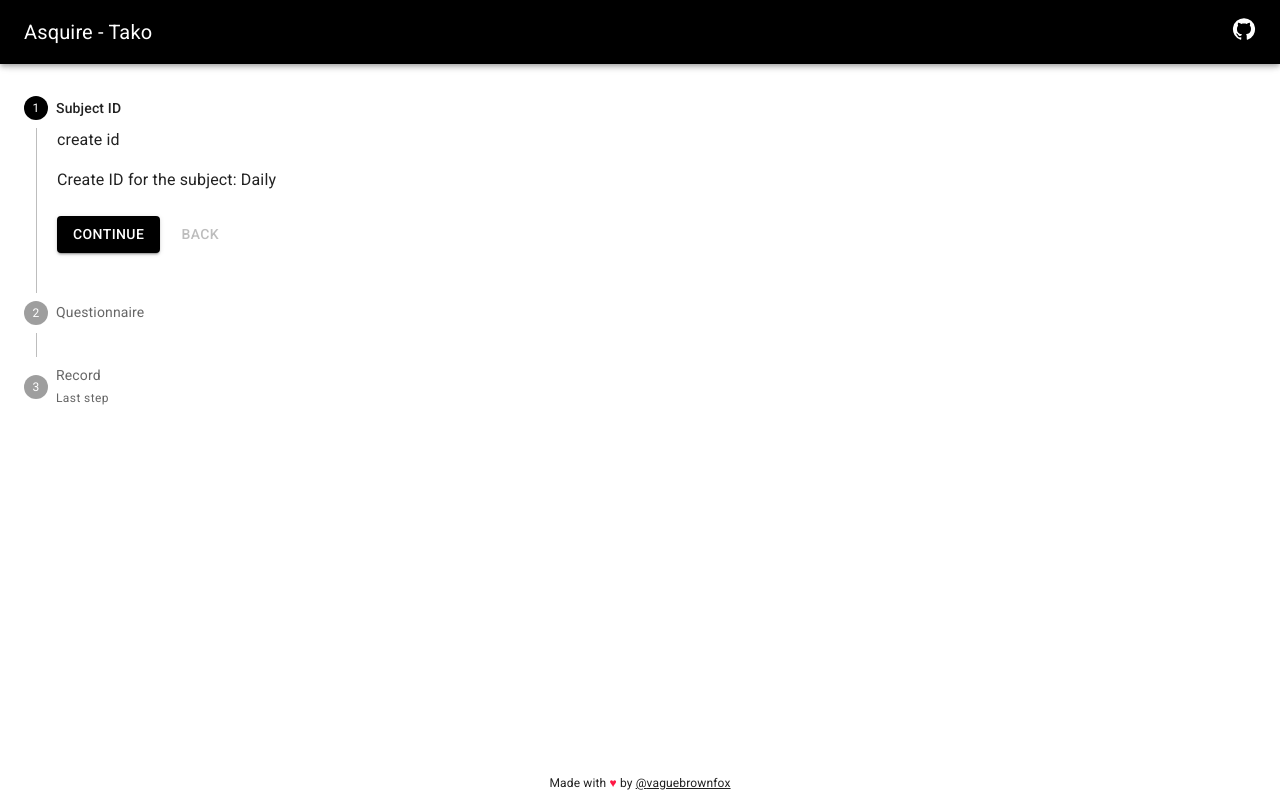
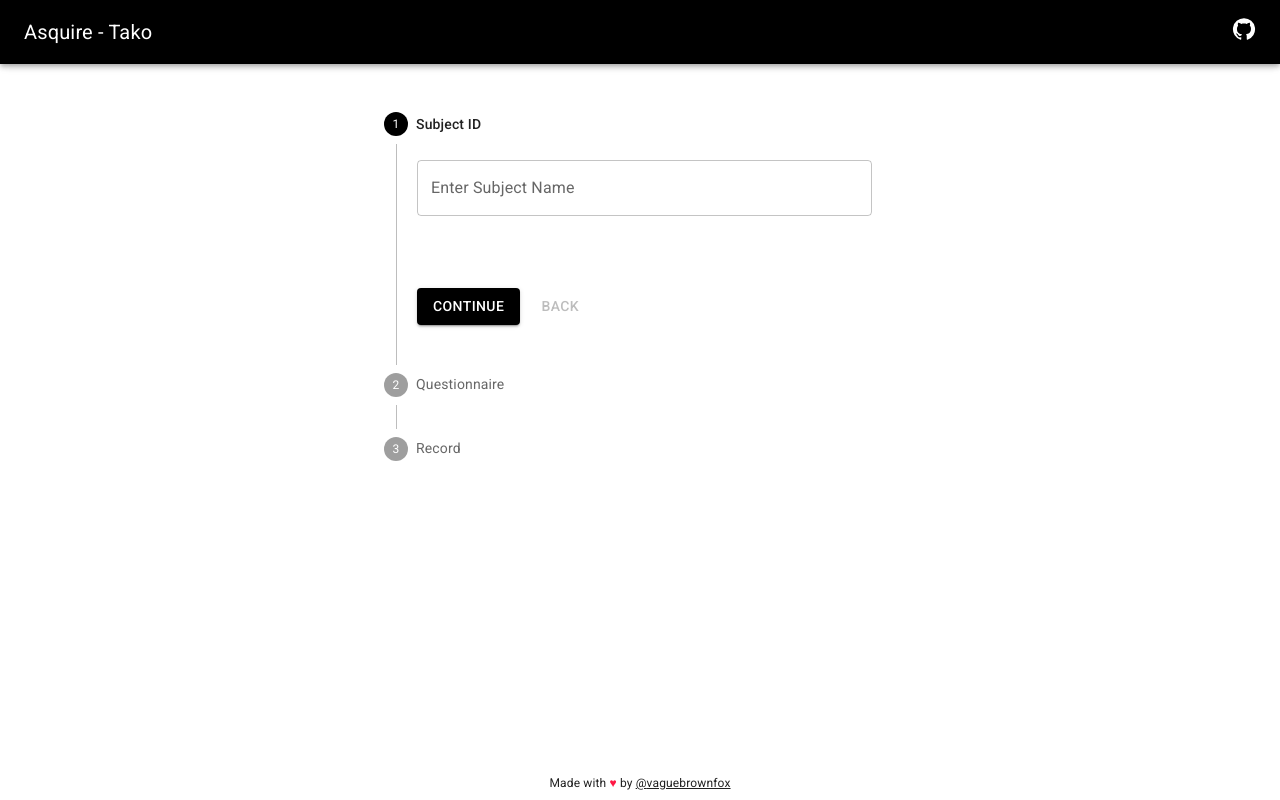
Before and after one commit to vaguebrownfox01/asquire-tako, a React (Create React App) app: page / in a window 1280 px wide. Built offline with nearby package versions, Linux system fonts and the light colour scheme; a web font is replaced by a local one.

Commit message:
subject id

```diff
--- a/src/app/pieces/Steps.js
+++ b/src/app/pieces/Steps.js
@@ -7,12 +7,13 @@ import StepContent from "@mui/material/StepContent";
 import Button from "@mui/material/Button";
 import Paper from "@mui/material/Paper";
 import Typography from "@mui/material/Typography";
+import SubjectID from "./SubjectID";
 
 const steps = [
 	{
 		label: "Subject ID",
 		description: `create id`,
-    component: <p>{`Create ID for the subject: Daily`}</p>,
+		component: <SubjectID />,
 	},
 	{
 		label: "Questionnaire",
@@ -41,23 +42,43 @@ const Steps = React.memo(function Steps() {
 		setActiveStep(0);
 	};
 
+	const classes = {
+		root: ({ spacing: s }) => ({ maxWidth: s(64), margin: s(2, "auto") }),
+	};
+
 	return (
-    <Box sx={{ maxWidth: 400 }}>
+		<Box sx={classes.root}>
 			<Stepper activeStep={activeStep} orientation="vertical">
 				{steps.map((step, index) => (
 					<Step key={step.label}>
-            <StepLabel
-              optional={
-                index === 2 ? (
-                  <Typography variant="caption">Last step</Typography>
-                ) : null
-              }
-            >
-              {step.label}
-            </StepLabel>
+						<StepLabel>{step.label}</StepLabel>
 						<StepContent>
-              <Typography>{step.description}</Typography>
 							<>{step.component}</>
+							<StepButtons
+								{...{ index, handleNext, handleBack }}
+							/>
+						</StepContent>
+					</Step>
+				))}
+			</Stepper>
+			{activeStep === steps.length && (
+				<Paper square elevation={0} sx={{ p: 3 }}>
+					<Typography>
+						All steps completed - you&apos;re finished
+					</Typography>
+					<Button onClick={handleReset} sx={{ mt: 1, mr: 1 }}>
+						Reset
+					</Button>
+				</Paper>
+			)}
+		</Box>
+	);
+});
+
+export default Steps;
+
+const StepButtons = ({ index, handleNext, handleBack }) => {
+	return (
 		<Box sx={{ mb: 2 }}>
 			<div>
 				<Button
@@ -76,20 +97,5 @@ const Steps = React.memo(function Steps() {
 				</Button>
 			</div>
 		</Box>
-            </StepContent>
-          </Step>
-        ))}
-      </Stepper>
-      {activeStep === steps.length && (
-        <Paper square elevation={0} sx={{ p: 3 }}>
-          <Typography>All steps completed - you&apos;re finished</Typography>
-          <Button onClick={handleReset} sx={{ mt: 1, mr: 1 }}>
-            Reset
-          </Button>
-        </Paper>
-      )}
-    </Box>
 	);
-});
-
-export default Steps;
+};
--- /dev/null
+++ b/src/app/pieces/SubjectID.js
@@ -0,0 +1,17 @@
+import { Box, TextField } from "@mui/material";
+import * as React from "react";
+
+const SubjectID = React.memo(function SubjectID() {
+	return (
+		<Box>
+			<TextField
+				sx={(t) => ({ display: "flex", margin: t.spacing(2, 2, 8, 0) })}
+				id="subject-id"
+				label="Enter Subject Name"
+				variant="outlined"
+			/>
+		</Box>
+	);
+});
+
+export default SubjectID;
```
Lines whose indentation alone changed are shown as unchanged.
